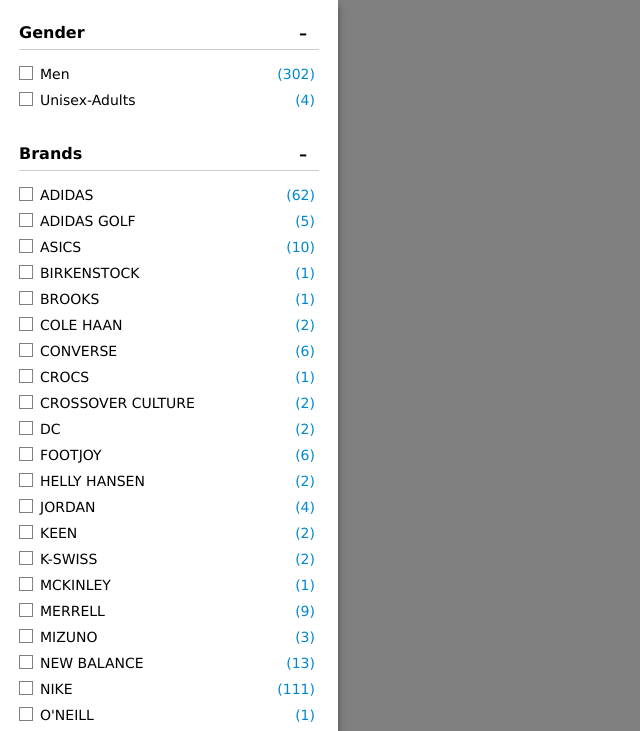
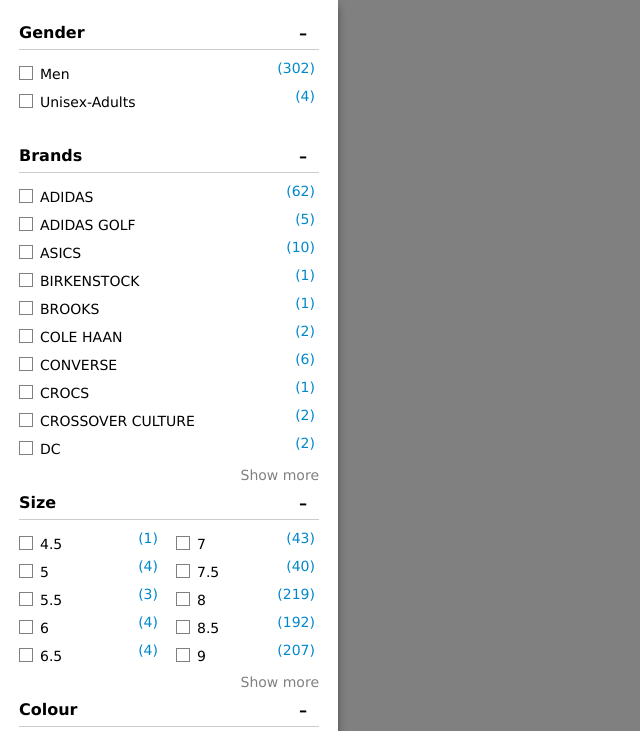
Before and after one commit to alexander-lyakhov/vue3-sc, a Vue app: page / in a window 1280 px wide. Shown: the top 731 px of the page, without its empty margins (0-640 px from the left). Built offline with nearby package versions, Linux system fonts and the light colour scheme.

Commit message:
implemented show more/less functionality

```diff
--- a/src/App.vue
+++ b/src/App.vue
@@ -1,26 +1,13 @@
 <template>
   <main>
     <aside>
-      <!--
-      <expander title="Brands">
-        <sc-checkbox-group value="1" name="brands" v-model="filter['brands']">one</sc-checkbox-group>
-        <sc-checkbox-group value="2" name="brands" v-model="filter['brands']">two</sc-checkbox-group>
-        <sc-checkbox-group value="3" name="brands" v-model="filter['brands']">three</sc-checkbox-group>
-        <sc-checkbox-group value="4" name="brands" v-model="filter['brands']">four</sc-checkbox-group>
-      </expander>
-      -->
       <expander v-for="(facet, facetIndex) in listFacets" :key="facetIndex" :title="facet.title">
-        <ul :class="{'colums-2': facet.title === 'Size'}">
-          <li v-for="(item, itemIndex) in facet.values" :key="facetIndex + '_' + itemIndex">
-            <sc-checkbox-group
-              :value="item.value"
-              :name="facet.title"
-              v-model="filter[facet.title]"
-            >
-              {{item.value}} <span class="count">({{item.count}})</span>
-            </sc-checkbox-group>
-          </li>
-        </ul>
+        <list
+          :name="facet.title"
+          :items="facet.values"
+          :columns="facet.title === 'Size'? 2:1"
+        >
+        </list>
       </expander>
     </aside>
   </main>
@@ -28,6 +15,7 @@
 
 <script>
 import expander from '@/components/expander';
+import list from '@/components/list';
 import scCheckboxGroup from '@/components/global/sc-checkbox/sc-checkbox-group.vue';
 
 import products from '@/store/products.json';
@@ -35,27 +23,12 @@
 export default {
   components: {
     expander,
-    scCheckboxGroup
+    list,
   },
 
   data() {
     return {
-      //brands: []
-      filter: {},
       facets: products.facets
-    }
-  },
-
-  created() {
-  },
-
-  mounted() {
-    console.log(this.facets)
-  },
-
-  watch: {
-    filter(val) {
-      console.log('filter', val)
     }
   },
 
@@ -64,12 +37,6 @@
       return Object.values(this.facets).filter(el => el.type === 'list');
     }
   },
-
-  methods: {
-    onChange(e) {
-      console.log('onChange', e)
-    }
-  }
 }
 </script>
 
@@ -87,20 +54,4 @@
   width: 336px;
 }
 
-.count {
-  color: #08c;
-  //color: #080;
-  //background: #d8f0d8;
-  text-align: right;
-  //min-width: 32px;
-  //display: inline-block;
-  padding: 0 .25rem;
-  float: right;
-}
-
-.colums-2 {
-  column-count: 2;
-  //column-gap: 0;
-  //column-rule: 1px solid #e0e0e0;
-}
 </style>
--- a/src/components/global/sc-checkbox/sc-checkbox-group.vue
+++ b/src/components/global/sc-checkbox/sc-checkbox-group.vue
@@ -36,7 +36,7 @@
   },
 
   mounted() {
-    console.log(this.name, this.modelValue)
+    //console.log(this.name, this.modelValue)
   },
 
   methods: {
@@ -62,7 +62,7 @@
   color: #000;
   height: 24px;
   line-height: 24px;
-  display: block;
+  display: inline-block;
   margin: 2px 0;
   cursor: pointer;
   span {
--- a/src/components/list/index.vue
+++ b/src/components/list/index.vue
@@ -1,16 +1,131 @@
 <template>
-  <ul>
-    <slot></slot>
+  <ul :style="ulStyles" ref="ul">
+    <li v-for="(item, index) in renderItems" :key="index">
+      <sc-checkbox-group
+        :value="item.value"
+        :name="name"
+        v-model="filter[name]"
+      >
+        {{item.value}}
+      </sc-checkbox-group>
+      <span class="count">({{item.count}})</span>
+    </li>
   </ul>
-  <div class="show-more">Show more</div>
+  <a
+    class="show-more"
+    href="#"
+    v-if="count > limit"
+    @click="toggleIsLimited"
+  >
+    {{limitationLabel}}
+  </a>
 </template>
 
 <script>
 
+import scCheckboxGroup from '@/components/global/sc-checkbox/sc-checkbox-group.vue';
+
+const MORE = 'Show more';
+const LESS = 'Show less';
+
 export default {
-  name:'list';
+  name:'list',
+
+  components: {
+    scCheckboxGroup
+  },
+
+  props: {
+    name: {
+      type: String,
+      required: true
+    },
+
+    items: {
+      type: Array,
+      default: [],
+      required: true
+    },
+
+    columns: {
+      type: Number,
+      default: 1
+    },
+
+    limit: {
+      type: Number,
+      default: 10
+    },
+
+    itemHeight: {
+      type: Number,
+      default: 24
+    }
+  },
+
+  data() {
+    return {
+      filter: {},
+      isLimited: true,
+      limitationLabel: MORE,
+      count: 0
+    }
+  },
+
+  mounted() {
+    this.count = this.$refs.ul.children.length;
+    console.log(this.limit, this.itemHeight, this.count)
+  },
+
+  computed: {
+    renderItems() {
+      if (!this.isLimited) {
+        return this.items;
+      }
+
+      return this.count < this.limit ?
+        this.items:
+        this.items.slice(0, this.limit);
+    },
+
+    ulStyles() {
+      return {
+        columns: this.columns,
+      }
+    },
+  },
+
+  methods: {
+    toggleIsLimited() {
+      this.isLimited = !this.isLimited;
+      this.limitationLabel = this.isLimited ? MORE:LESS;
+    }
+  }
 }
 </script>
 
 <style lang="scss" scoped>
+
+.show-more {
+  color: #808080;
+  display: block;
+  line-height: 1.5rem;
+  float: right;
+
+  &:hover {
+    text-decoration: underline;
+  }
+}
+
+.count {
+  color: #08c;
+  //color: #080;
+  //background: #d8f0d8;
+  text-align: right;
+  //min-width: 32px;
+  //display: inline-block;
+  padding: 0 .25rem;
+  float: right;
+}
+
 </style>
```
